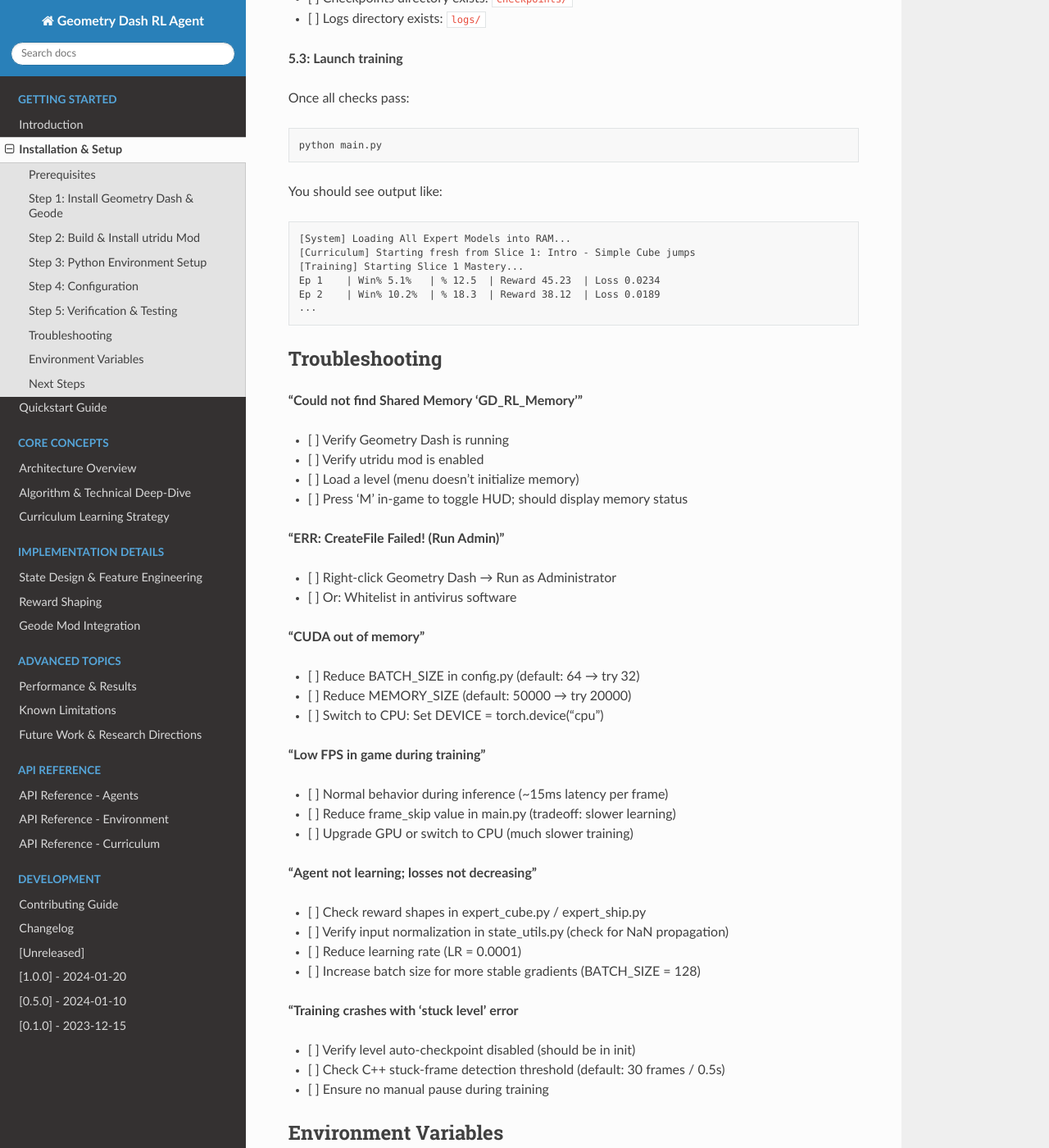
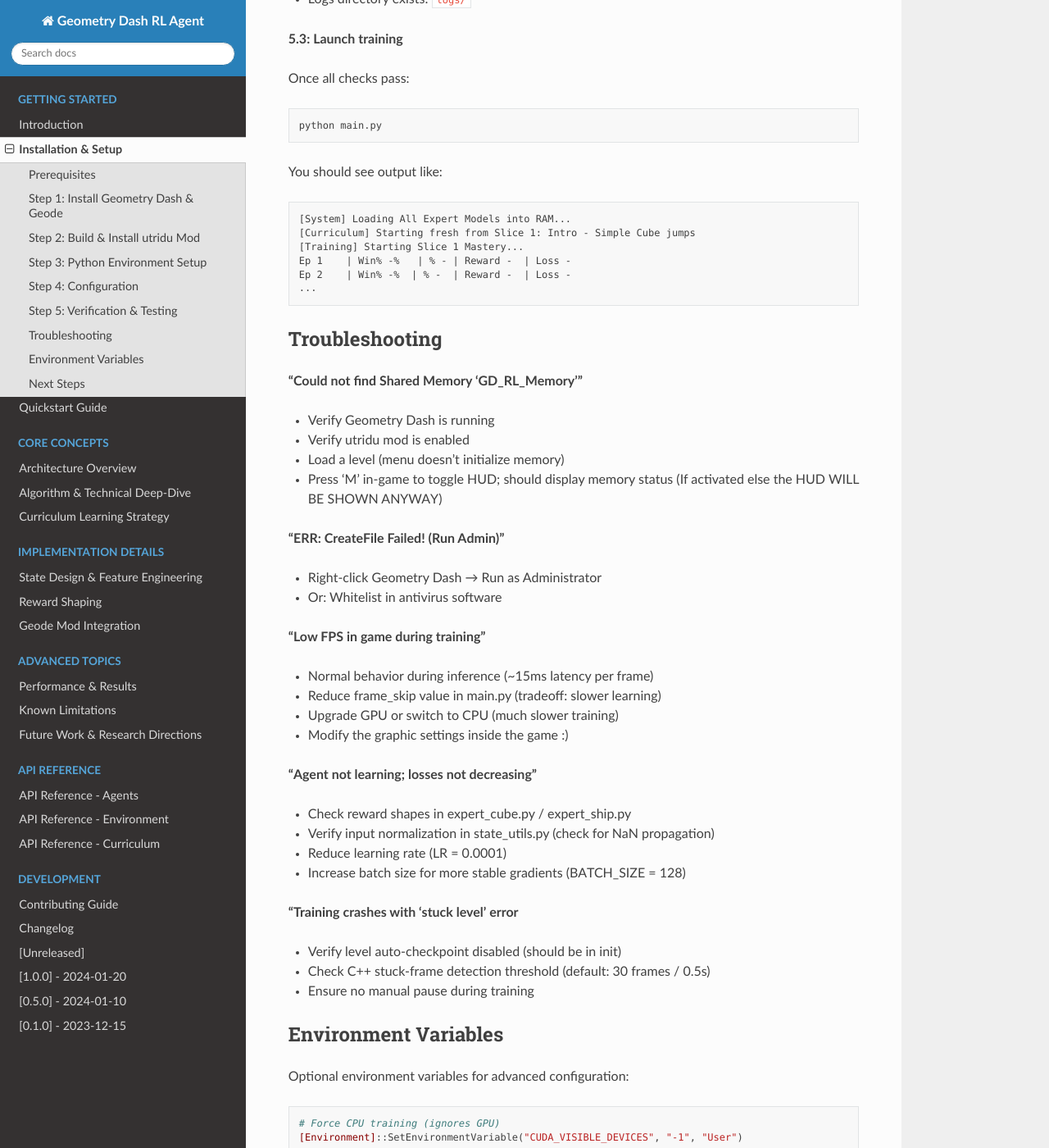
Before and after one commit to mouradboutrid/geometry_dash_RL, a Sphinx documentation site: the page built from docs/installation.rst, in a window 1280 px wide and 1400 px high, scrolled down 4943 px. Shown: the whole window at 82% size. Built offline with Sphinx 7.4.7 and the Read the Docs theme 3.1.0, drawn with Linux system fonts in a browser that asks for light colours; some of the changed text lies outside the part shown.

Commit message:
Update installation.rst

```diff
--- a/docs/installation.rst
+++ b/docs/installation.rst
@@ -9,9 +9,9 @@
 **System Requirements:**
 
 - **OS**: Windows 10/11 (64-bit)
-- **GPU**: NVIDIA GPU with CUDA compute capability 5.2+ (recommended; CPU fallback supported)
+- **GPU**: NVIDIA GPU with CUDA (recommended) or **CPU**
 - **RAM**: 8GB minimum (16GB recommended)
-- **Disk Space**: 2GB free for checkpoints and logs
+- **Disk Space**: 4GB free for checkpoints and logs and the GEODE mod
 
 **Software Requirements:**
 
@@ -33,7 +33,7 @@
 
 2. **Download Geode Loader**
 
-   Visit: https://github.com/geode-sdk/geode/releases
+   Visit: https://geode-sdk.org/
 
    Download: ``geode-installer-v4.10.0-win.exe``
 
@@ -234,16 +234,16 @@
 
 Before starting training, ensure:
 
-- [ ] Geometry Dash v2.2074 installed
-- [ ] Geode mod loader running (icon visible)
-- [ ] utridu mod enabled (visible in mod list)
-- [ ] Python venv activated
-- [ ] PyTorch installed with CUDA support
-- [ ] All dependencies installed: ``pip list | grep -E "torch|gymnasium|numpy|keyboard"``
-- [ ] Shared memory struct size matches (1024 bytes)
-- [ ] config.py hyperparameters reviewed
-- [ ] Checkpoints directory exists: ``checkpoints/``
-- [ ] Logs directory exists: ``logs/``
+- Geometry Dash v2.2074 installed
+- Geode mod loader running (icon visible)
+- utridu mod enabled (visible in mod list)
+- Python venv activated
+- PyTorch installed with CUDA support
+- All dependencies installed: ``pip list | grep -E "torch|gymnasium|numpy|keyboard"``
+- Shared memory struct size matches (1024 bytes)
+- config.py hyperparameters reviewed
+- Checkpoints directory exists: ``checkpoints/``
+- Logs directory exists: ``logs/``
 
 **5.3: Launch training**
 
@@ -260,8 +260,8 @@
    [System] Loading All Expert Models into RAM...
    [Curriculum] Starting fresh from Slice 1: Intro - Simple Cube jumps
    [Training] Starting Slice 1 Mastery...
-   Ep 1    | Win% 5.1%   | % 12.5  | Reward 45.23  | Loss 0.0234
-   Ep 2    | Win% 10.2%  | % 18.3  | Reward 38.12  | Loss 0.0189
+   Ep 1    | Win% -%   | % - | Reward -  | Loss -
+   Ep 2    | Win% -%  | % -  | Reward -  | Loss -
    ...
 
 Troubleshooting
@@ -269,40 +269,35 @@
 
 **"Could not find Shared Memory 'GD_RL_Memory'"**
 
-- [ ] Verify Geometry Dash is running
-- [ ] Verify utridu mod is enabled
-- [ ] Load a level (menu doesn't initialize memory)
-- [ ] Press 'M' in-game to toggle HUD; should display memory status
+- Verify Geometry Dash is running
+- Verify utridu mod is enabled
+- Load a level (menu doesn't initialize memory)
+- Press 'M' in-game to toggle HUD; should display memory status (If activated else the HUD WILL BE SHOWN ANYWAY)
 
 **"ERR: CreateFile Failed! (Run Admin)"**
 
-- [ ] Right-click Geometry Dash → Run as Administrator
-- [ ] Or: Whitelist in antivirus software
-
-**"CUDA out of memory"**
-
-- [ ] Reduce BATCH_SIZE in config.py (default: 64 → try 32)
-- [ ] Reduce MEMORY_SIZE (default: 50000 → try 20000)
-- [ ] Switch to CPU: Set DEVICE = torch.device("cpu")
+- Right-click Geometry Dash → Run as Administrator
+- Or: Whitelist in antivirus software
 
 **"Low FPS in game during training"**
 
-- [ ] Normal behavior during inference (~15ms latency per frame)
-- [ ] Reduce frame_skip value in main.py (tradeoff: slower learning)
-- [ ] Upgrade GPU or switch to CPU (much slower training)
+- Normal behavior during inference (~15ms latency per frame)
+- Reduce frame_skip value in main.py (tradeoff: slower learning)
+- Upgrade GPU or switch to CPU (much slower training)
+- Modify the graphic settings inside the game :)
 
 **"Agent not learning; losses not decreasing"**
 
-- [ ] Check reward shapes in expert_cube.py / expert_ship.py
-- [ ] Verify input normalization in state_utils.py (check for NaN propagation)
-- [ ] Reduce learning rate (LR = 0.0001)
-- [ ] Increase batch size for more stable gradients (BATCH_SIZE = 128)
+- Check reward shapes in expert_cube.py / expert_ship.py
+- Verify input normalization in state_utils.py (check for NaN propagation)
+- Reduce learning rate (LR = 0.0001)
+- Increase batch size for more stable gradients (BATCH_SIZE = 128)
 
 **"Training crashes with 'stuck level' error**
 
-- [ ] Verify level auto-checkpoint disabled (should be in init)
-- [ ] Check C++ stuck-frame detection threshold (default: 30 frames / 0.5s)
-- [ ] Ensure no manual pause during training
+- Verify level auto-checkpoint disabled (should be in init)
+- Check C++ stuck-frame detection threshold (default: 30 frames / 0.5s)
+- Ensure no manual pause during training
 
 Environment Variables
 ---------------------
```
Also changed, not shown: other parts of docs/installation.rst (+2 -2 lines).
